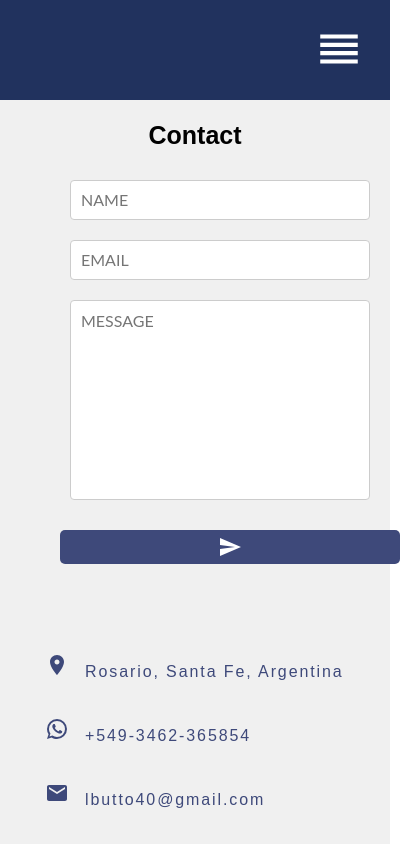
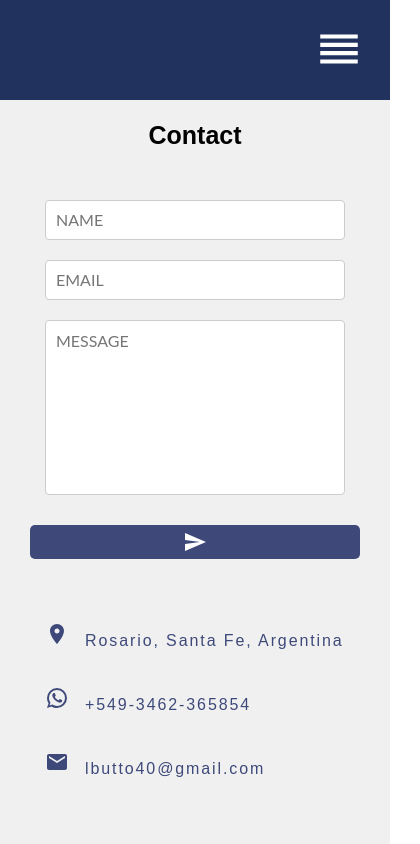
Before and after one commit to LucasButto/Portafolio, a React (Create React App) app: page /contact in a window 390 px wide. Shown: the top 844 px of the page, 420 px wide, since content can reach past the window. Built offline with nearby package versions, Linux system fonts and the light colour scheme.

Commit message:
mobile responsive changes

```diff
--- a/src/components/Navbar.js
+++ b/src/components/Navbar.js
@@ -14,7 +14,7 @@ const Navbar = () => {
 
   const refreshPage = () => {
     setTimeout(() => {
-      if (window.screen.width <= 425) {
+      if (window.screen.width <= 768) {
         window.location.reload();
       }
     }, 100);
--- a/src/styles/Contact.css
+++ b/src/styles/Contact.css
@@ -10,14 +10,6 @@ h1 {
   text-align: center;
   color: #000000;
   margin-bottom: 0;
-}
-
-.section-header {
-  text-align: center;
-  margin: 0 auto;
-  padding: 40px 0;
-  color: #3e497a;
-  font-size: 70px;
 }
 
 .contact-wrapper {
@@ -38,11 +30,10 @@ h1 {
   font-family: "Lato";
   font-weight: 400;
 }
-
 .contact-form {
   display: flex;
   flex-direction: column;
-  width: 400px;
+  width: 50%;
 }
 
 .form-inputs {
@@ -51,7 +42,7 @@ h1 {
   margin: 0 auto;
   padding: 20px;
   position: relative;
-  max-width: 400px;
+  max-width: 100%;
 }
 
 .form-input {
@@ -74,7 +65,7 @@ h1 {
 }
 
 .form-inputs textarea {
-  height: 200px;
+  height: 175px;
   padding: 10px 10px;
   border: 1px solid #ccc;
   border-radius: 4px;
@@ -115,19 +106,20 @@ h1 {
 
 /* Begin Right Contact Page */
 .direct-contact-container {
-  max-width: 500px;
+  width: 50%;
   margin: auto 0;
+  max-width: 400px;
 }
 
 /* Location, Phone, Email Section */
 .contact-list {
   list-style-type: none;
-  margin-left: -10px;
-  padding-right: 20px;
+  padding: 0;
 }
 
 .list-item {
   line-height: 3;
+  margin: 0 auto;
 }
 
 .contact-text {
@@ -136,7 +128,7 @@ h1 {
 }
 
 .place {
-  margin-left: 62px;
+  margin-left: 30px;
 }
 
 .contact-text a {
@@ -171,13 +163,20 @@ h1 {
     flex-direction: column;
   }
   .direct-contact-container,
-  .form-horizontal {
+  .form-horizontal,
+  .contact-list {
     margin: 0 auto;
   }
-
+  .contact-form {
+    width: 100%;
+  }
+  .form-horizontal,
   .direct-contact-container {
-    margin-top: 60px;
-    max-width: 300px;
+    width: 100%;
+  }
+  .contact-list {
+    padding-left: 40px;
+    margin-top: 40px;
   }
 }
 
@@ -198,30 +197,26 @@ h1 {
   }
 
   .direct-contact-container {
-    margin-top: 60px;
+    margin-top: 10px;
     max-width: 280px;
   }
   .send-button {
-    width: 100%;
+    width: calc(100% - 20px);
+    margin: 0 10px;
   }
 }
 
 @media screen and (max-width: 425px) {
-  .section-header {
-    font-size: 50px;
-    padding: 20px 0 0px 0;
+  .contact-form {
+    min-width: 300px;
   }
-  .contact-wrapper {
-    padding-top: 0;
-  }
-  .send-button,
+
   .form-input,
   textarea {
-    width: 300px;
+    min-width: 300px;
   }
-
   .send-button {
-    width: 100%;
+    width: calc(100% - 20px);
   }
   .contact-list {
     margin-left: -50px;
--- a/src/styles/Home.css
+++ b/src/styles/Home.css
@@ -51,10 +51,7 @@
 .skills .list {
   list-style: none;
   width: 60%;
-}
-
-.list {
-  margin: -35px 0;
+  margin-top: -5px;
 }
 
 .list span {
```
